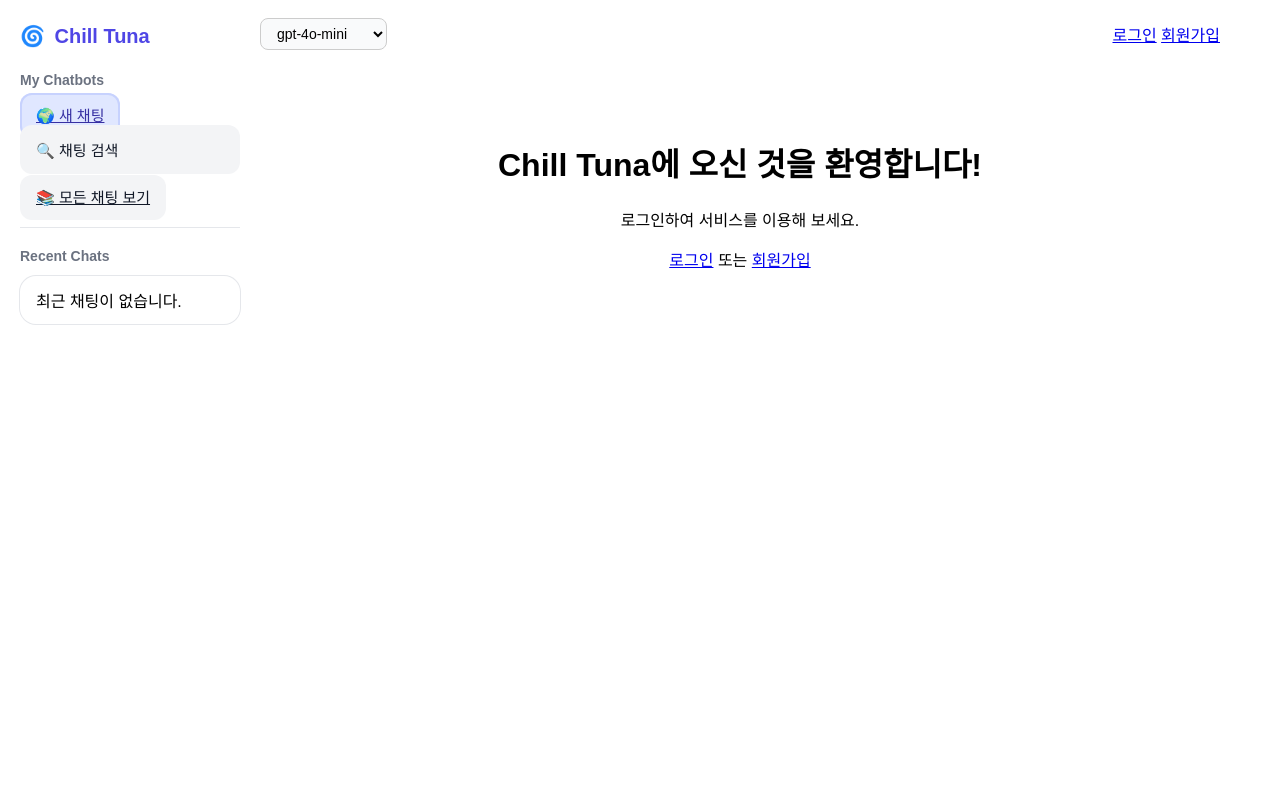
After one commit to cwal8202/chill_tuna_web, a Django app: page / in a window 1280 px wide. The commit adds this page. Run offline with Django 5.2, Linux system fonts and the light colour scheme.

Commit message:
로그인 구현, base.html 채팅목록 수정중

```diff
--- a/chat/models.py
+++ b/chat/models.py
@@ -1,11 +1,13 @@
 from django.db import models
 from persona.models import Persona  # 페르소나 완성 되면 그때 사용
+from django.conf import settings
 
 class ChatThread(models.Model):
     # id = models.IntegerField(auto_created=True, primary_key=True)
 
     # 채팅 스레드의 고유 ID - 스레드가 어떤 페르소나와 대화한 것인지 연결
     persona = models.ForeignKey(Persona, on_delete=models.CASCADE, default=1)
+    user = models.ForeignKey(settings.AUTH_USER_MODEL, on_delete=models.CASCADE, null=True, blank=True)
 
     created_at = models.DateTimeField(auto_now_add=True)
     last_updated = models.DateTimeField(auto_now=True)
--- a/chat/urls.py
+++ b/chat/urls.py
@@ -4,4 +4,5 @@ from . import views
 app_name = "chat"
 urlpatterns = [
     path("<int:persona_id>/<int:thread_id>/", views.ChatView.as_view(), name="chat_view"),
+    path("all/", views.AllChatsView.as_view(), name="all_chats"), # New URL pattern
 ]
--- /dev/null
+++ b/config/context_processors.py
@@ -0,0 +1,7 @@
+from chat.models import ChatThread
+
+def recent_chats_processor(request):
+    recent_chats = []
+    if request.user.is_authenticated:
+        recent_chats = ChatThread.objects.filter(user=request.user).order_by('-created_at')[:5]
+    return {'recent_chats': recent_chats}
--- a/config/urls.py
+++ b/config/urls.py
@@ -16,9 +16,11 @@ Including another URLconf
 """
 from django.contrib import admin
 from django.urls import path, include
+from . import views # Import views from the current app
 
 urlpatterns = [
     path("admin/", admin.site.urls),
+    path('', views.home_view, name='home'), # Add this line for the home page
     path('persona/', include('persona.urls')),
     path('chat/', include('chat.urls')),
     path('api/', include('api.urls')),
--- /dev/null
+++ b/config/views.py
@@ -0,0 +1,3 @@
+from django.shortcuts import render
+def home_view(request):
+    return render(request, 'home.html')
--- a/persona/views.py
+++ b/persona/views.py
@@ -161,9 +161,11 @@ def find_and_chat_view(request):
     if scores and sum(scores.values()) > 0:
         best_persona_id = max(scores, key=scores.get)
         best_persona = Persona.objects.get(id=best_persona_id)
-        return redirect('persona:chat_persona', persona_id=best_persona.id)
+        # Redirect to chat app's chat view with persona_id and thread_id=0 for a new chat
+        return redirect('chat:chat_view', persona_id=best_persona.id, thread_id=0)
     else:
         if all_personas.exists():
-            return redirect('persona:chat_persona', persona_id=all_personas.first().id)
+            # Redirect to chat app's chat view with the first persona and thread_id=0
+            return redirect('chat:chat_view', persona_id=all_personas.first().id, thread_id=0)
         else:
             return redirect('persona:create_persona')
--- a/static/css/base.css
+++ b/static/css/base.css
@@ -28,6 +28,15 @@ body {
 
 .logo-text {
   margin-left: 4px;
+}
+
+.sidebar-header .logo-link {
+  text-decoration: none; /* 밑줄 제거 */
+  color: inherit; /* 부모로부터 색상 상속 또는 특정 색상 설정 */
+}
+
+.sidebar-header .logo-link:hover {
+  color: inherit; /* 호버 시 색상 변경 방지 */
 }
 
 .sidebar-title {
--- a/templates/base.html
+++ b/templates/base.html
@@ -16,40 +16,34 @@
     <!-- ✅ 사이드바 -->
     <aside class="sidebar">
       <div class="sidebar-header">
-        🌀 <span class="logo-text">Chill Tuna</span>
+        <a href="{% url 'home' %}" class="logo-link">
+          🌀 <span class="logo-text">Chill Tuna</span>
+        </a>
       </div>
 
       <div class="sidebar-title">My Chatbots</div>
-      <button class="sidebar-btn active">🌍 새 채팅</button>
+      <a href="{% url 'home' %}" class="sidebar-btn active">🌍 새 채팅</a>
       <button class="sidebar-btn">🔍 채팅 검색</button>
+      <a href="{% url 'chat:all_chats' %}" class="sidebar-btn">📚 모든 채팅 보기</a>
 
       <hr class="divider">
 
       <div class="recent-section">
         <div class="recent-title">Recent Chats</div>
         <ul class="chat-list">
+          {% for chat_thread in recent_chats %}
           <li class="chat-item">
-            <div class="chat-icon-circle">💬</div>
-            <div class="chat-info">
-              <div class="chat-badge">VIP + 웹방추구형</div>
-              <div class="chat-name">페르소나 1 - 박동현</div>
-            </div>
+            <a href="{% url 'chat:chat_view' chat_thread.persona.id chat_thread.id %}" class="chat-link">
+              <div class="chat-icon-circle">💬</div>
+              <div class="chat-info">
+                <div class="chat-badge">{{ chat_thread.persona.persona_summary_tag }}</div>
+                <div class="chat-name">{{ chat_thread.persona.name }}</div>
+              </div>
+            </a>
           </li>
-          <li class="chat-item">
-            <div class="chat-icon-circle">💬</div>
-            <div class="chat-info">
-              <div class="chat-badge">우수고객</div>
-              <div class="chat-badge">가족+채식취향</div>
-              <div class="chat-name">페르소나 2 - 박진성</div>
-            </div>
-          </li>
-          <li class="chat-item">
-            <div class="chat-icon-circle">💬</div>
-            <div class="chat-info">
-              <div class="chat-badge">경험치2등급</div>
-              <div class="chat-name">페르소나 3 - 주용곤</div>
-            </div>
-          </li>
+          {% empty %}
+          <li class="chat-item no-chats">최근 채팅이 없습니다.</li>
+          {% endfor %}
         </ul>
       </div>
     </aside>
--- /dev/null
+++ b/templates/home.html
@@ -0,0 +1,16 @@
+{% extends 'base.html' %}
+
+{% block title %}Home - Chill Tuna{% endblock %}
+
+{% block content %}
+  <div style="text-align: center; padding: 50px;">
+    <h1>Chill Tuna에 오신 것을 환영합니다!</h1>
+    {% if user.is_authenticated %}
+    <p>안녕하세요, {{ user.username }}님!</p>
+    <p><a href="{% url 'users:logout' %}">로그아웃</a></p>
+    {% else %}
+    <p>로그인하여 서비스를 이용해 보세요.</p>
+    <p><a href="{% url 'users:login' %}">로그인</a> 또는 <a href="{% url 'users:signup' %}">회원가입</a></p>
+    {% endif %}
+  </div>
+{% endblock %}
--- a/users/templates/users/signup.html
+++ b/users/templates/users/signup.html
@@ -5,6 +5,6 @@
   <form method="post">
     {% csrf_token %}
     {{ form.as_p }}
-    <button type="submit">가입하기</button>
+    <button type="submit">회원가입</button>
   </form>
 {% endblock %}
```
Also changed, not shown: api/services/chat_service.py (+20 -19 lines), chat/templates/chat/all_chats.html (added, +26 -0 lines), chat/views.py (+19 -6 lines), config/settings.py (+5 -3 lines), persona/templates/persona/create_persona.html (+0 -13 lines), chat/migrations/0004_chatthread_user.py (added), chat/service.py (deleted).
